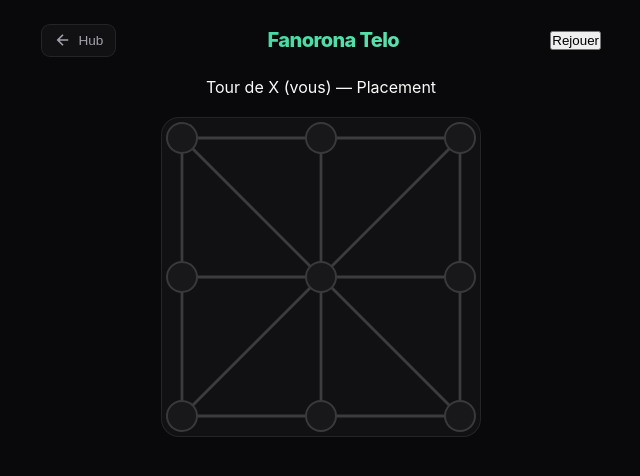
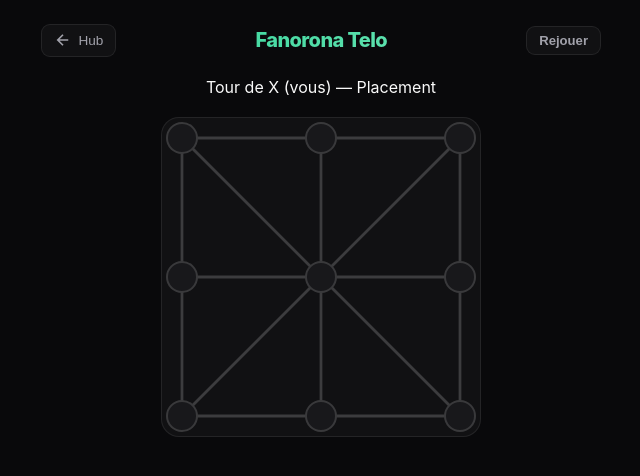
Before and after one commit to lubain/fanorona-telo, a React (Vite) app in the folder frontend/: page / in a window 1280 px wide. Shown: the top 476 px of the page, without its empty margins (319-959 px from the left). Built offline with nearby package versions, Linux system fonts and the light colour scheme; no server answers.

Commit message:
Add styles for reset button with hover effects

```diff
--- a/frontend/src/presentation/styles/index.css
+++ b/frontend/src/presentation/styles/index.css
@@ -98,6 +98,22 @@ body {
   color: var(--text);
   border-color: var(--border2);
   background: var(--surface2);
+}
+.hub-reset-btn {
+  font-size: 0.82rem;
+  font-weight: 600;
+  color: var(--muted2);
+  background: var(--surface);
+  border: 1px solid var(--border);
+  border-radius: 9px;
+  padding: 0.4rem 0.75rem;
+  cursor: pointer;
+  transition: all 0.15s;
+  white-space: nowrap;
+}
+.hub-reset-btn:hover {
+  color: var(--text);
+  border-color: var(--border2);
 }
 
 .hub-game-title {
```
